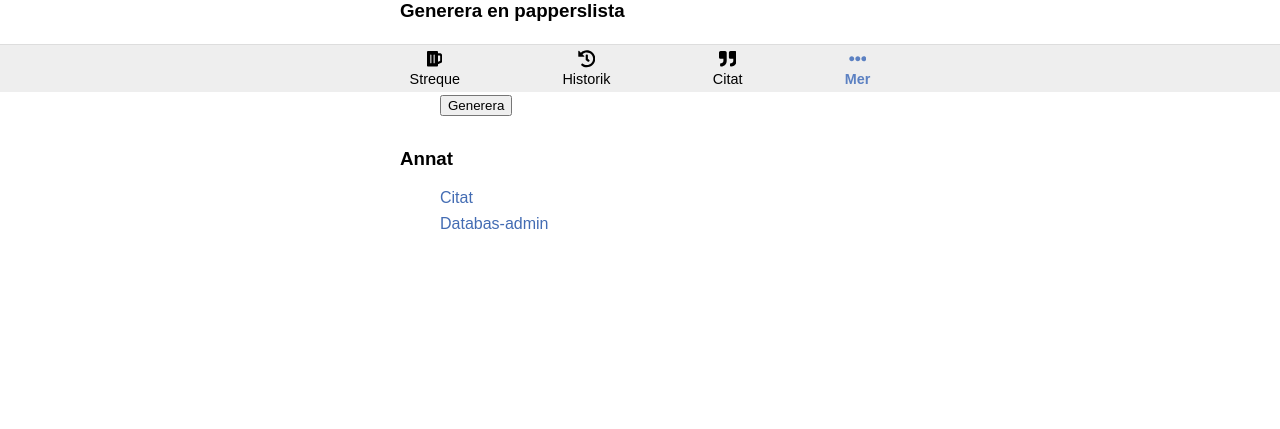
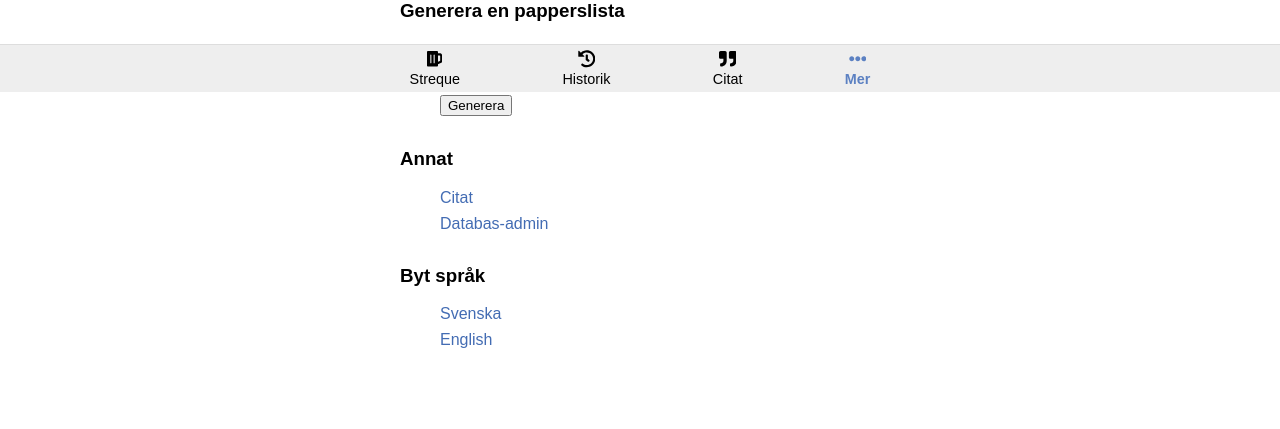
Before and after one commit to teknologkoren/flasquelistan, a Flask app: page /more in a window 1280 px wide. Shown: the part 708-1137 px from the top of the page. Before the commit the page ends 937 px from the top, so only its background shows below. Run offline with Flask 2, Linux system fonts and the light colour scheme; a user stored in the database is signed in; parts of the project's set-up code (start-up, migrations or seed data) failed here and were passed over.

Commit message:
Moved language selector after peopled complained about it being hard to find

```diff
--- a/flasquelistan/templates/more.html
+++ b/flasquelistan/templates/more.html
@@ -43,6 +43,11 @@
     <li><a href="{{ url_for("admin.index") }}">{{_("Databas-admin")}}</a></li>
   </ul>
   {% endif %}
+  <h3>{{_("Byt språk")}}</h3>
+  <ul>
+    <li><a href="?lang=sv_SE">Svenska</a></dd>
+    <li><a href="?lang=en">English</a></dd>
+  </ul>
   </ul>
 </div>
 {% endblock %}
```
Also changed, not shown: flasquelistan/templates/edit_profile.html (+0 -7 lines).
